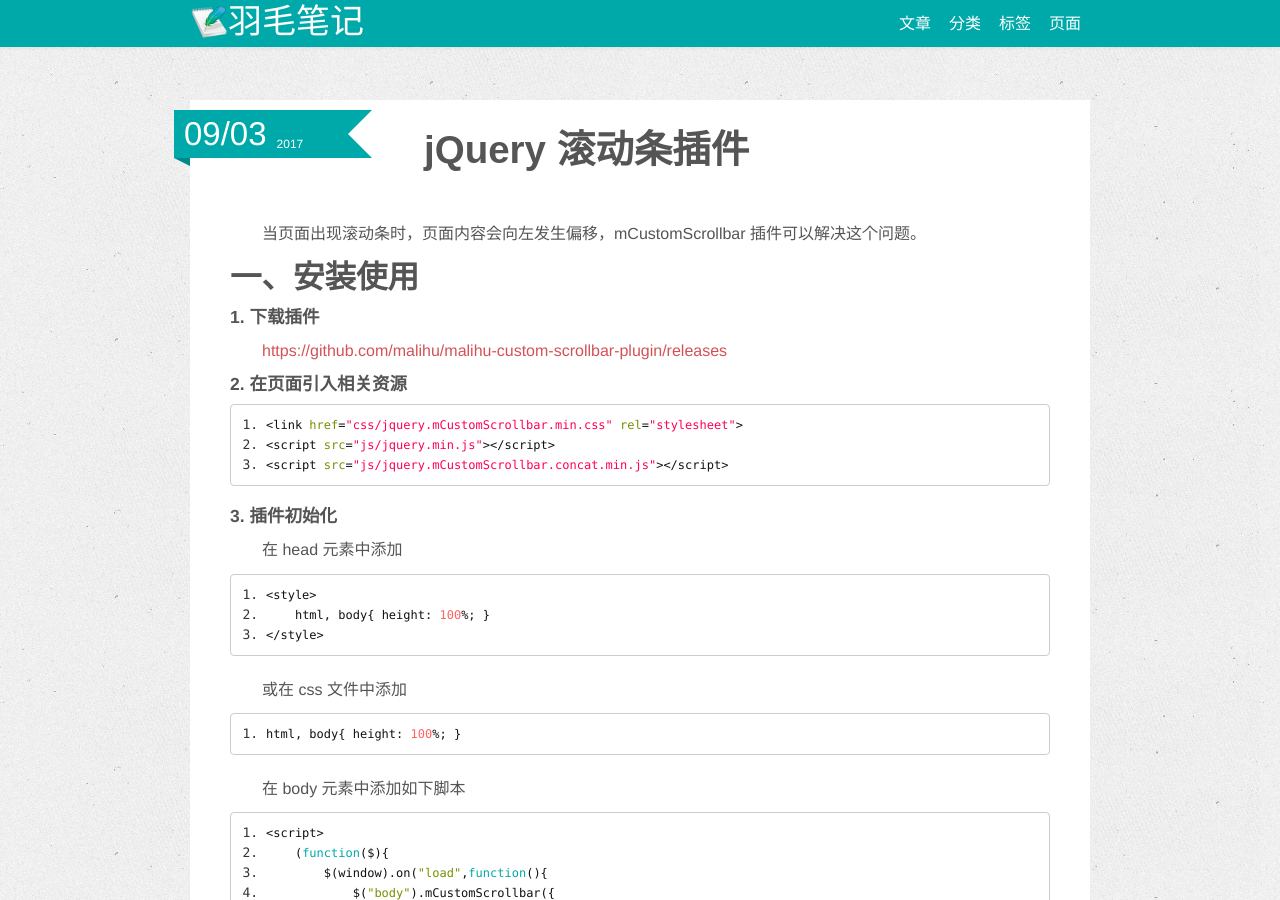
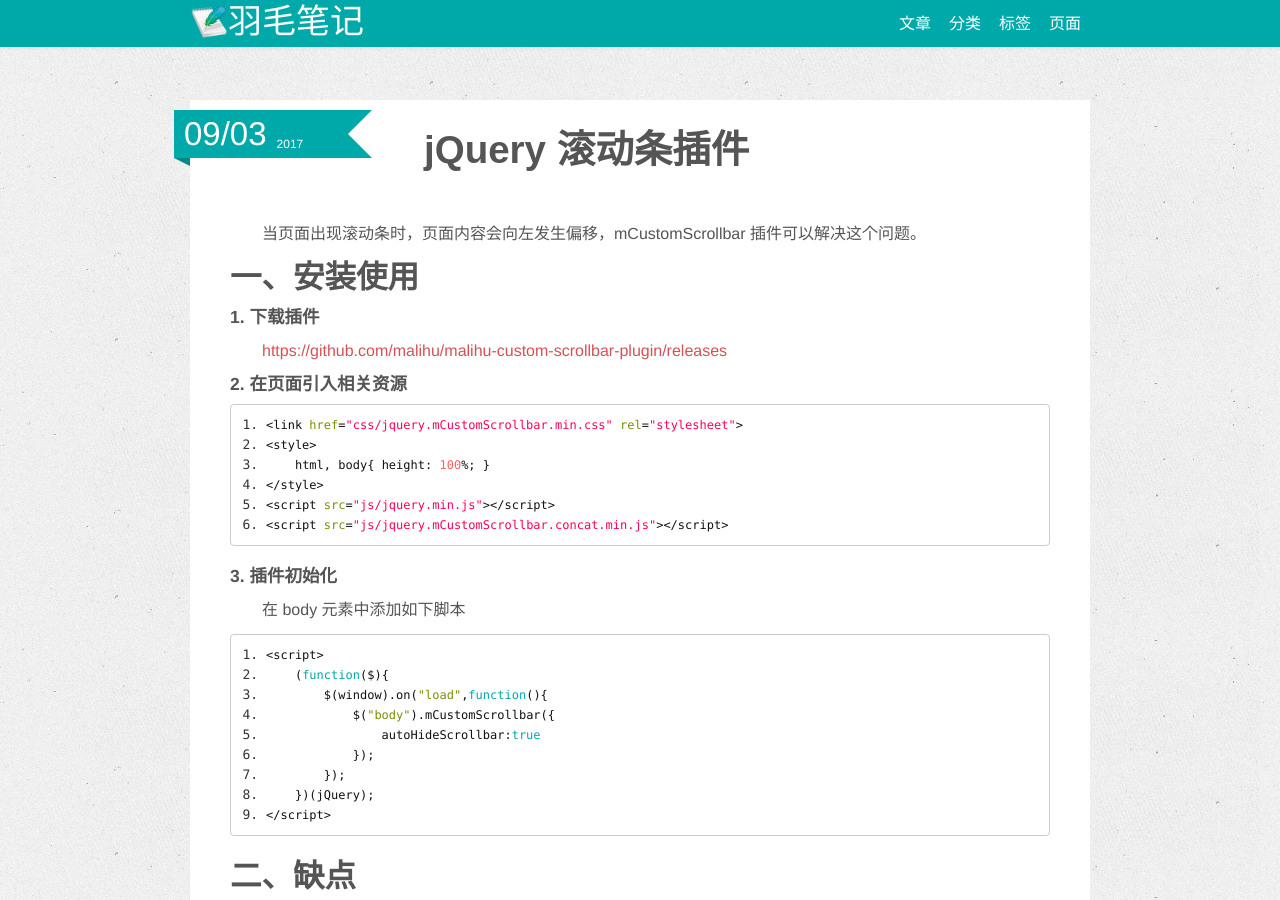
Before and after one commit to zhizheng/zhizheng.github.io, a Jekyll site: the page built from _posts/2017-09-03-jquery-mCustomScrollbar.md, in a window 1280 px wide and 900 px high. Built offline with Jekyll 4.4.1, drawn with Linux system fonts in a browser that asks for light colours.

Commit message:
Update md

````diff
--- a/_posts/2017-09-03-jquery-mCustomScrollbar.md
+++ b/_posts/2017-09-03-jquery-mCustomScrollbar.md
@@ -19,22 +19,15 @@
 #### 2. 在页面引入相关资源
 ```
 <link href="css/jquery.mCustomScrollbar.min.css" rel="stylesheet">
+<style>
+    html, body{ height: 100%; }
+</style>
 <script src="js/jquery.min.js"></script>
 <script src="js/jquery.mCustomScrollbar.concat.min.js"></script>
 ```
 <!-- more -->
 
 #### 3. 插件初始化
-在 head 元素中添加
-```
-<style>
-    html, body{ height: 100%; }
-</style>
-```
-或在 css 文件中添加
-```
-html, body{ height: 100%; }
-```
 在 body 元素中添加如下脚本
 ```
 <script>
````
